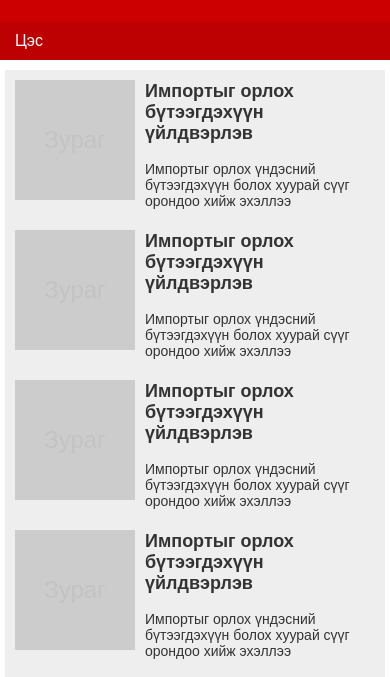
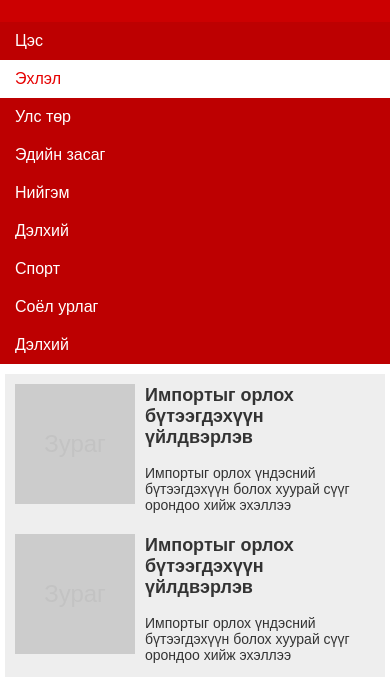
Before and after one commit to mendamgalan/webzohiomj-lab, a plain HTML site: page docs/index.html in a window 390 px wide. Both pictures are taken after a click on the item "Цэс". Shown: the part 90-767 px from the top of the page. Drawn offline with Linux system fonts and the light colour scheme.

Commit message:
initial commit

```diff
--- a/docs/index.html
+++ b/docs/index.html
@@ -203,6 +203,7 @@
     }
     #nav ul.menu {
         justify-content: flex-start;
+        flex-direction: column;
     }
     #nav{
         padding: 0;
@@ -243,6 +244,23 @@
 }
     </style>
 </head>
+<script>
+document.addEventListener("DOMContentLoaded", function() {
+    const menuToggle = document.querySelector("#nav ul.menu li.on_mobile");
+    const menuItems = document.querySelectorAll("#nav ul.menu li:not(.on_mobile)");
+
+    menuToggle.addEventListener("click", function() {
+        menuItems.forEach(item => {
+            if (item.style.display === "block") {
+                item.style.display = "none";
+            } else {
+                item.style.display = "block";
+            }
+        });
+    });
+});
+</script>
+
 <body>
     <div id="header">
         <div class="container">
```
